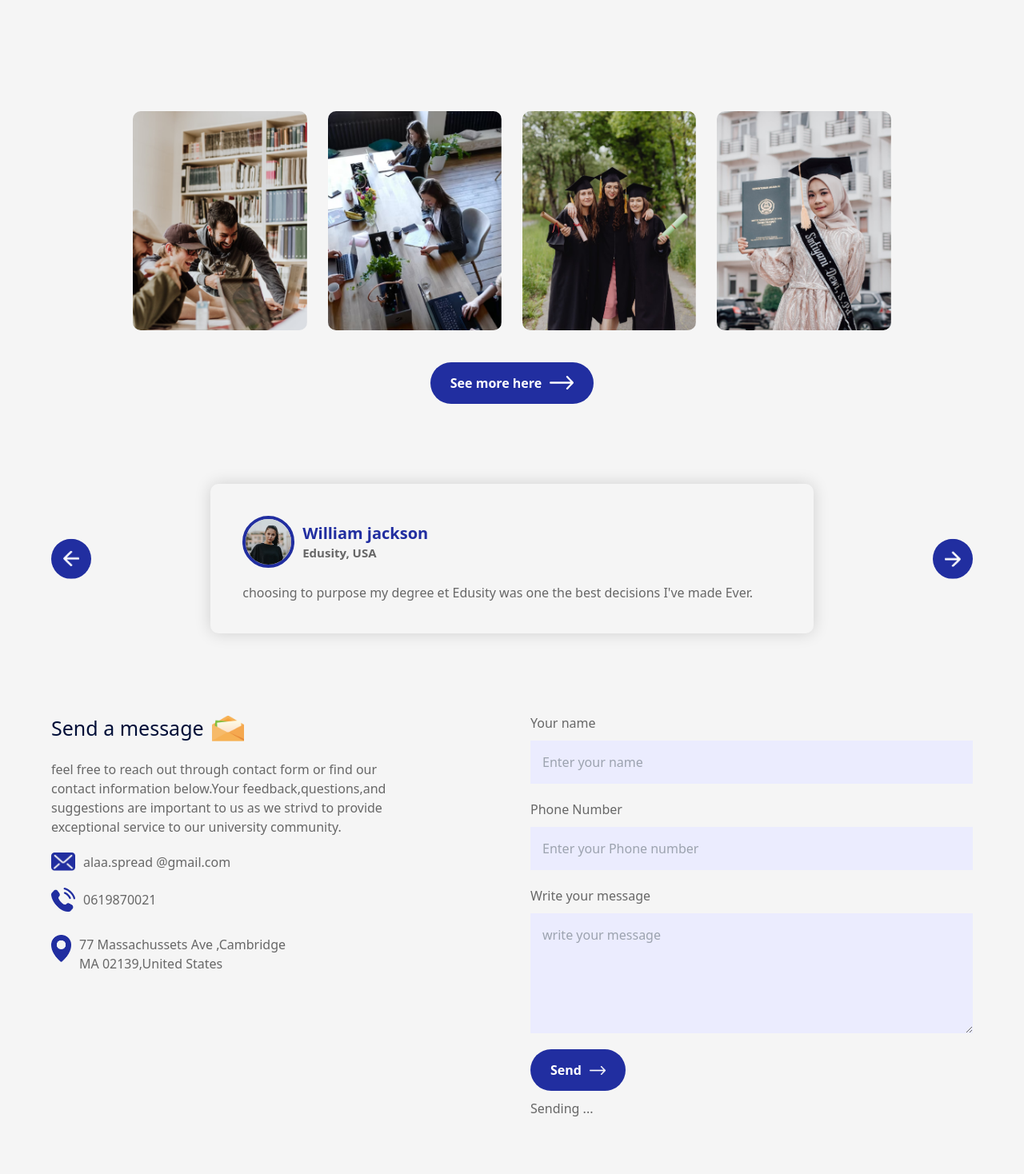
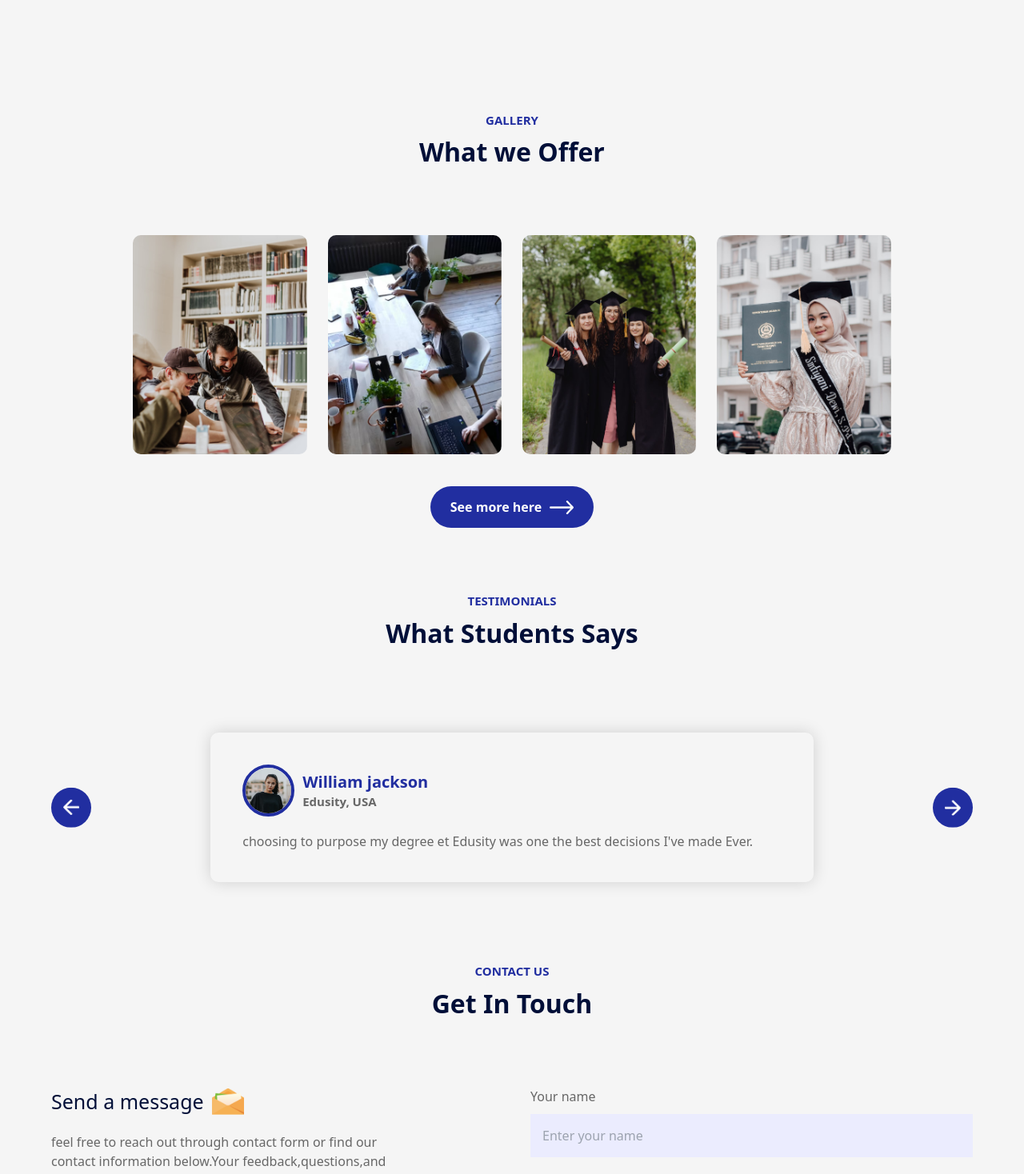
Before and after one commit to ALAAHAJHOUJ/School-landing-page, a React (Create React App) app: page / in a window 1280 px wide. Shown: the part 1860-3328 px from the top of the page at 80% size. Built offline with nearby package versions, Linux system fonts and the light colour scheme.

Commit message:
projet presque finis

```diff
--- a/src/App.jsx
+++ b/src/App.jsx
@@ -15,8 +15,11 @@ function App() {
         <Hero></Hero>
         <Programs></Programs>
         <About></About>
+        <Title subTitle={"Gallery"} title={"What we Offer"}></Title>
         <Compus></Compus>
+        <Title subTitle={"TESTIMONIALS"} title={"What Students Says"}></Title>
         <Testimonials></Testimonials>
+        <Title subTitle={"Contact Us"} title={"Get In Touch"}></Title>
         <Form></Form>
     </>
   )
```
Lines whose indentation alone changed are shown as unchanged.
